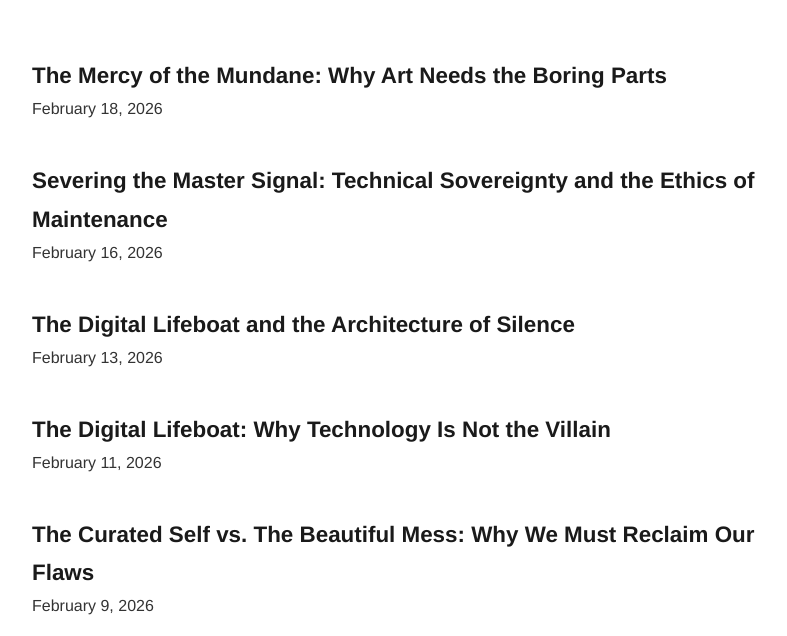
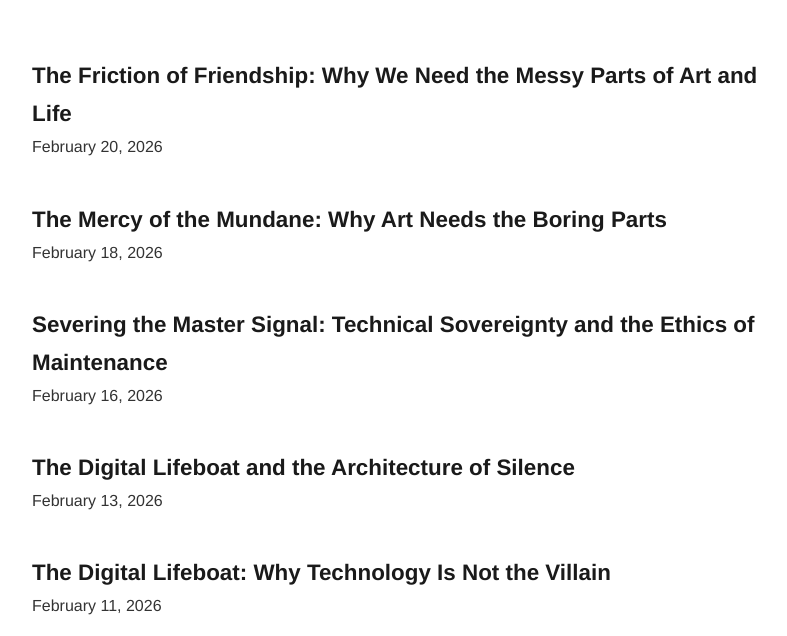
Before and after one commit to ElianaNodari/ElianaNodari.github.io, a plain HTML site: page index.html in a window 1280 px wide. Shown: the part 164-800 px from the top of the page, without its empty margins (233-1020 px from the left). Drawn offline with Linux system fonts and the light colour scheme.

Commit message:
Update index.html

```diff
--- a/index.html
+++ b/index.html
@@ -19,6 +19,9 @@
       <main>
           <ul class="post-list">
             <li>
+                <a href="friction-of-friendship.html">The Friction of Friendship: Why We Need the Messy Parts of Art and Life</a>
+                <span class="date">February 20, 2026</span>
+            </li>            <li>
                 <a href="mercy-of-the-mundane.html">The Mercy of the Mundane: Why Art Needs the Boring Parts</a>
                 <span class="date">February 18, 2026</span>
             </li>            <li>
```
